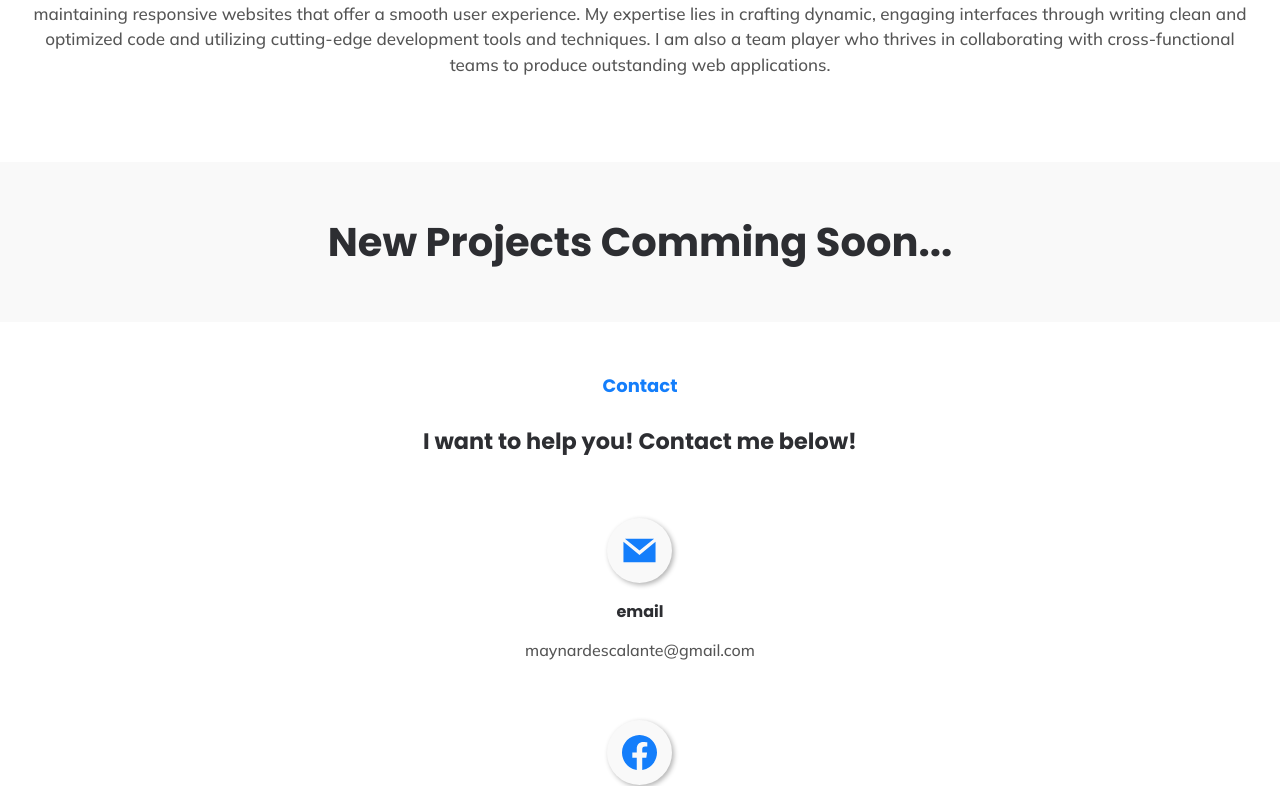
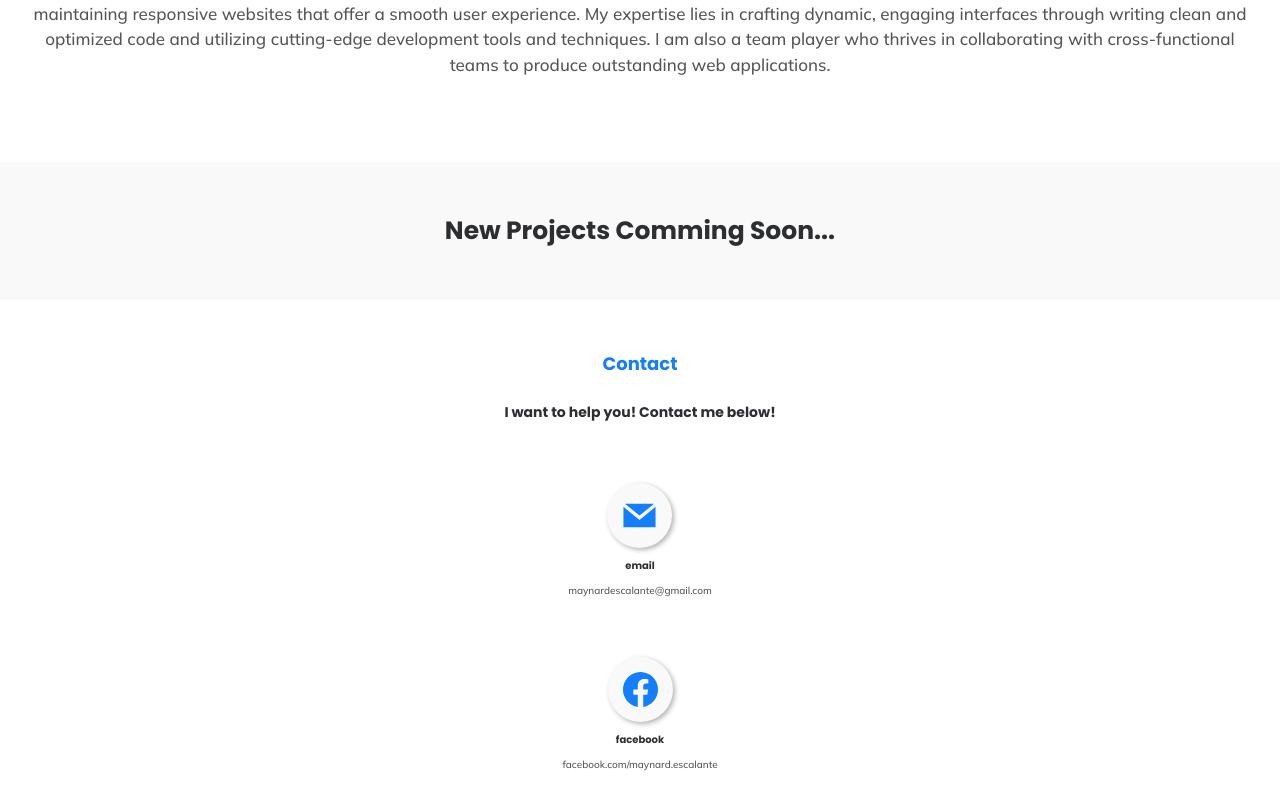
Before and after one commit to dranyam2022/maynard_escalante_portfolio, a React (Vite) app: page / in a window 1280 px wide. Shown: the part 1779-2565 px from the top of the page. Built offline with nearby package versions, Linux system fonts and the light colour scheme.

Commit message:
set html font-size to 62.5%

```diff
--- a/src/index.css
+++ b/src/index.css
@@ -15,11 +15,12 @@
   font: inherit;
 }
 
-/* dark mode user-agent-styles */
+/* dark mode user-agent-styles and set font-size */
 
-/* html {
-  color-scheme: dark light;
-} */
+html {
+  /* color-scheme: dark light; */
+  font-size: 62.5%;
+}
 
 /* min body height */
 
```
